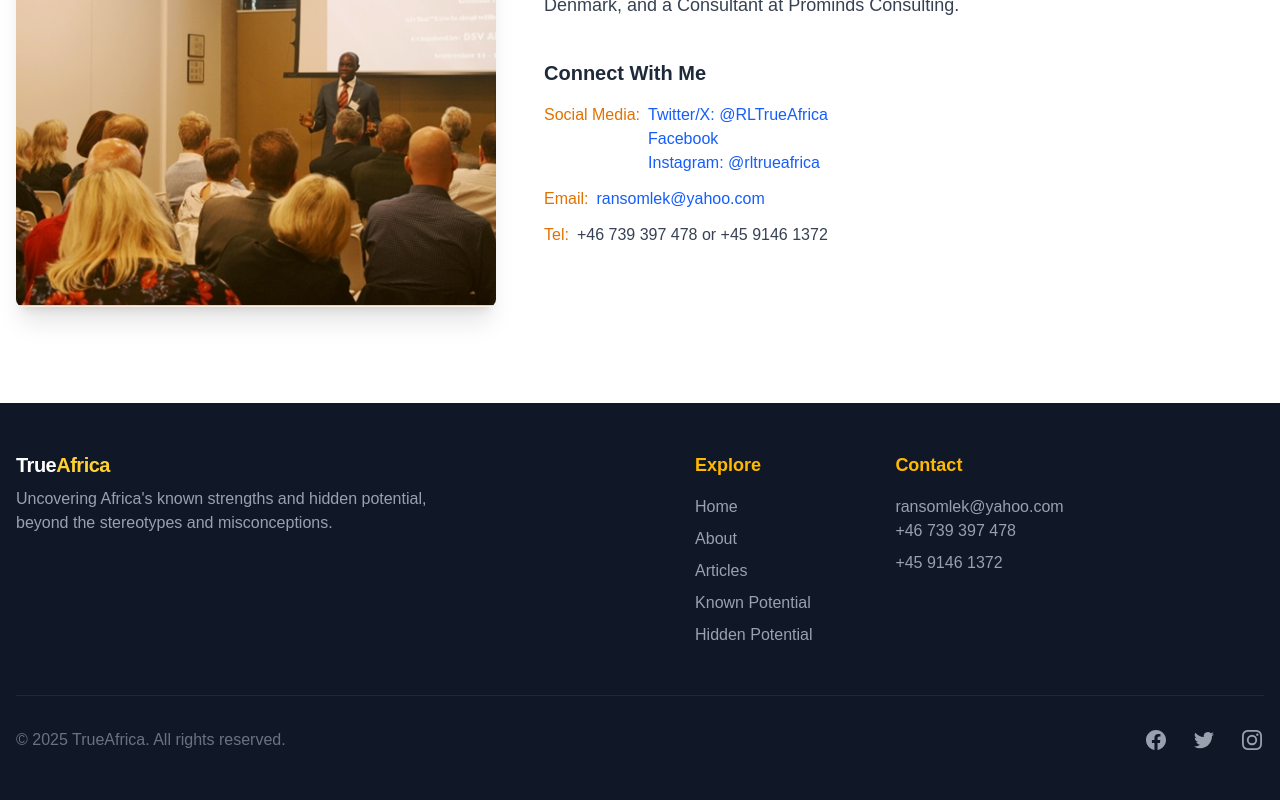
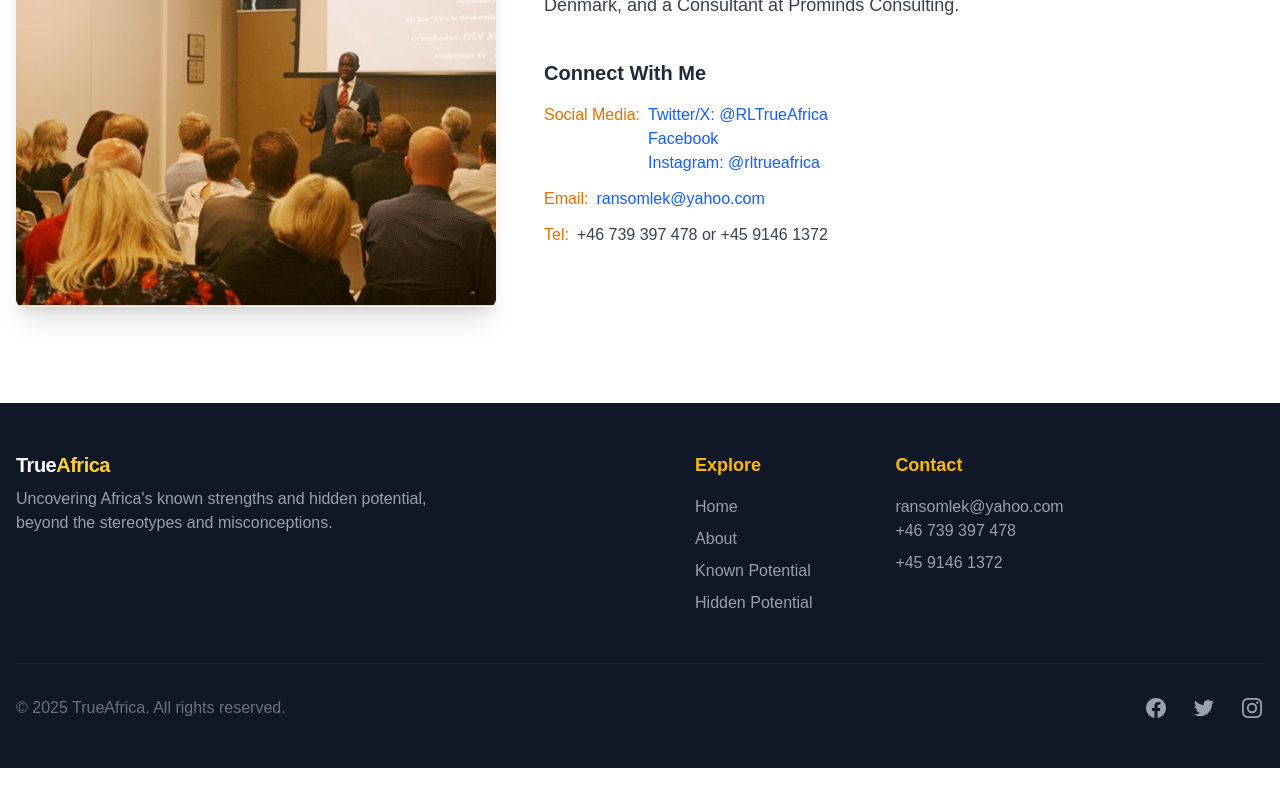
Before and after one commit to Wung-brandon/TrueAfri, a Next.js app: page /about in a window 1280 px wide. Shown: the part 609-1409 px from the top of the page. After the commit the page ends 1377 px from the top, so only its background shows below. Built offline with nearby package versions, Linux system fonts and the light colour scheme.

Commit message:
commented the article link on the navbar and footer components

```diff
--- a/src/components/Footer.js
+++ b/src/components/Footer.js
@@ -27,7 +27,7 @@ const Footer = () => {
               <ul className="space-y-2">
                 <li><Link href="/" className="text-gray-400 hover:text-white transition-colors">Home</Link></li>
                 <li><Link href="/about" className="text-gray-400 hover:text-white transition-colors">About</Link></li>
-                <li><Link href="/article" className="text-gray-400 hover:text-white transition-colors">Articles</Link></li>
+                {/* <li><Link href="/article" className="text-gray-400 hover:text-white transition-colors">Articles</Link></li> */}
                 <li><Link href="/#known" className="text-gray-400 hover:text-white transition-colors">Known Potential</Link></li>
                 <li><Link href="/#hidden" className="text-gray-400 hover:text-white transition-colors">Hidden Potential</Link></li>
               </ul>
--- a/src/components/Header.js
+++ b/src/components/Header.js
@@ -54,7 +54,7 @@ const Header = () => {
   const navItems = [
     { href: "/", label: "Home" },
     { href: "/about", label: "About" },
-    { href: "/article", label: "Article" },
+    // { href: "/article", label: "Article" },
     { href: "/#known", label: "Known" },
     { href: "/#hidden", label: "Hidden" }
   ];
```
